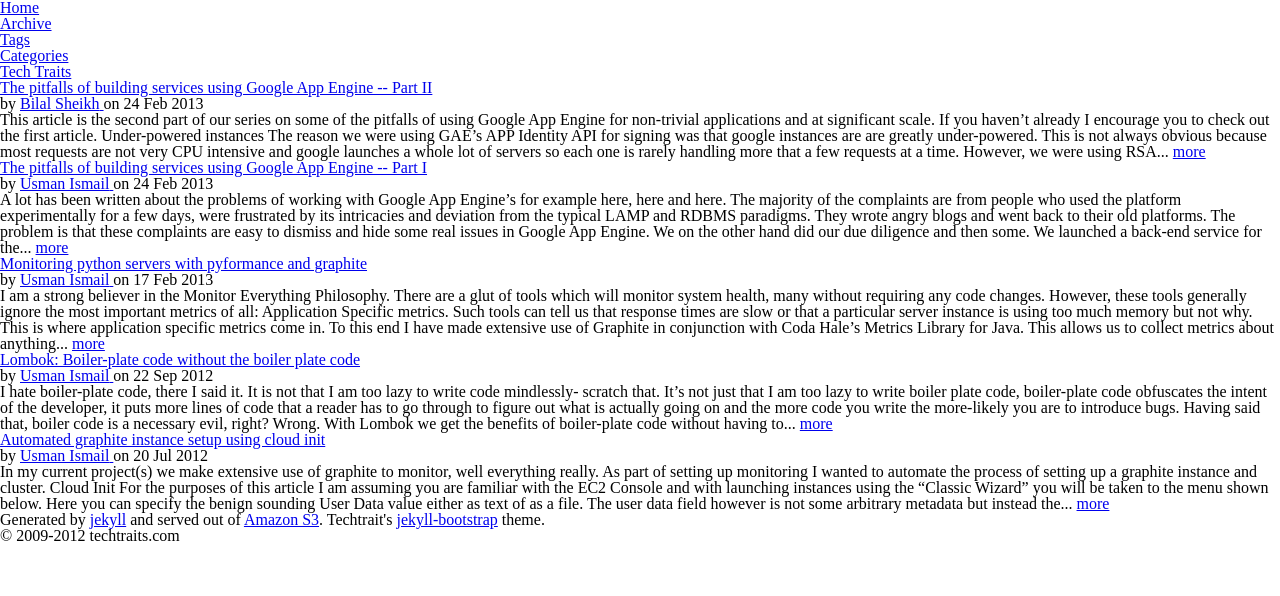
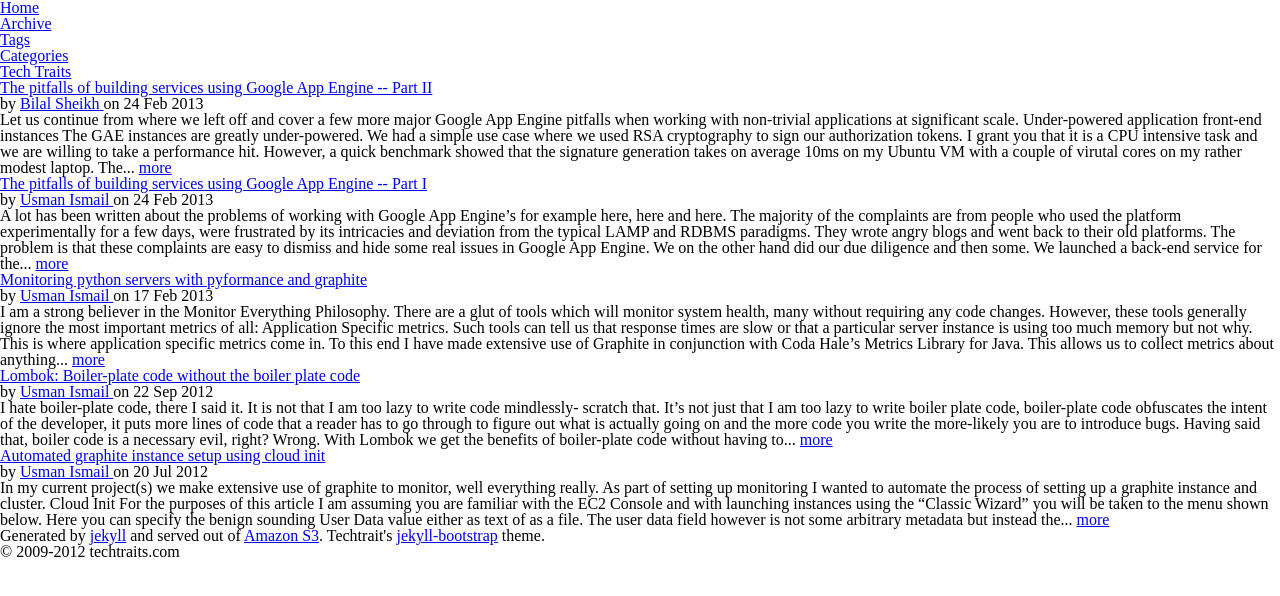
Before and after one commit to techtraits/techtraits-blog, a Jekyll site: the page built from index.md, in a window 1280 px wide. Shown: the top 596 px of the page. Built offline with Jekyll 4.4.1, drawn with Linux system fonts in a browser that asks for light colours; nearby versions of some CDN libraries; library files that are not in the unit come from our copies.

Commit message:
Moved a section back. Added content for under-powered instances.

```diff
--- a/_posts/2013-02-24-The-problems-of-working-in-App-engine-I.markdown
+++ b/_posts/2013-02-24-The-problems-of-working-in-App-engine-I.markdown
@@ -33,5 +33,7 @@
 
 ![Backup](/assets/images/backup.jpg)
 
-If you have made this far and I still haven't convinced you, checkout the next part of the series:
+The last thing I would like to highlight is the image above, for me it symbolizes what is wrong with GAE. Its a actual screen shot from a menu in GAE console for restoring backups. These backups were generated through google's standard tool and this is the User interface that allows you to select which up to restore from. The fact that some google developer somewhere wrote this UI looked at it and said "Sure, looks good you can select the backup you want lets ship it" scares me. It shows either an utter disregard for the usability of the server or more likely someone wrote the backup service which used random hashes as file names and assumed the restore code will look in the file for metadata and someone else wrote the restore code and assumed the file names would be human readable.
+
+If you have made it this far and I still haven't convinced you, checkout the next part of the series:
 **[ The pitfalls of building services using Google App Engine -- Part II](http://techtraits.com/2013-02-24-The-problems-of-working-in-App-engine-II.html)**
--- a/_posts/2013-02-24-The-problems-of-working-in-App-engine-II.markdown
+++ b/_posts/2013-02-24-The-problems-of-working-in-App-engine-II.markdown
@@ -10,15 +10,28 @@
 
 ---
 
-This article is the second part of our series on some of the pitfalls of using Google App Engine for non-trivial applications and at significant scale. If you haven't already I encourage you to check out the [first article](http://techtraits.com/2013-02-24-The-problems-of-working-in-App-engine-I.html).
+Let us continue from where we [left off](http://techtraits.com/2013-02-24-The-problems-of-working-in-App-engine-I.html) and cover a few more major Google App Engine pitfalls when working with non-trivial applications at significant scale.
 
-## Under-powered instances
+# Under-powered application front-end instances
+The GAE instances are greatly under-powered. We had a simple use case where we used RSA cryptography to sign our authorization tokens. I grant you that it is a CPU intensive task and we are willing to take a performance hit. However, a quick benchmark showed that the signature generation takes on average 10ms on my Ubuntu VM with a couple of virutal cores on my rather modest laptop. The same code on Google App Engine under no load takes anywhere from 500 to 600ms. This time does not include network latency or any scheduler overhead, this is just the time time taken to compute the signature.
 
-The reason we were using GAE's APP Identity API for signing was that google instances are are greatly under-powered. This is not always obvious because most requests are not very CPU intensive and google launches a whole lot of servers so each one is rarely handling more that a few requests at a time. However, we were using RSA cryptography to sign our authorization tokens. I grant you that this is a CPU intensive task and we are willing to take the performance hit. However a quick benchmark showed that the signature generation takes on average 10ms on my rather modest laptop. The same code on a google app engine server under no load takes 400-600ms. This time does not include network latency or any scheduler overhead, this is just the time time taken to compute the signature.
+A small benchmark for computing an RSA signature:
+
+    A VM on my laptop	 	 10ms
+    GAE F1 (600MHz, 128MB)	 500-600ms
+    GAE F2 (1200MHz, 256MB)	 450-500ms
+    GAE F4 (2400MHz, 512MB)
+    GAE F4 (2400MHz, 1GB)
+
+If you scour through Google groups, you will find that the best approach for doing something like this is to offload this work to an external service with more computational resources and then make an HTTP call. In fact GAE's [APP Indentity API](https://developers.google.com/appengine/docs/java/appidentity/) offers exactly this. However, the API has an arbitrary daily hidden quota of 1.84 Million calls ([see this](http://techtraits.com)) and there is no way of increasing it at the moment.
+
+# Under-performing Google Data Store and under-provisioned Cache
+It would be fair to argue that most applications are not CPU intensive and spend a significant amount of time waiting on cache and the backend data store.
+
 
 ## Disconnect between services
 
 Another thing that has me pulling out my hair is the complete disconnect between the various google services. This was highlighted when we needed to get data from our DataStore into Big Query for analysis. To get data into BigQuery you either need to upload it from your local machine or first copy it into Cloud Storage. While this is fine for manual operation but we are generating many gigabytes of data daily. Why is it necessary to copy it all to local storage and incur the network bandwidth cost and then load back into BigQuery and take that cost hit again. Data can be imported into BigQuery in two formats, CSV and JSON however data can only be exported in CSV format. We use a lot of JSON hence its very easy for us to write JSON to be ingested by BigQuery and the BigQuery certainly speaks JSON as it allows import of this format. Why is it arbitrarily denying export to JSON? Google has a detailed ACL mechanism to manage access to cloud storage however in order to authorize a user data access to BigQuery there is a completely separate authentication mechanism. Oh how I yearn for IAMs service on amazon. The ACLs on the cloud storage bucket can only be set using the appcfg.py tool which has to be run locally, the cloud storage access can only be setup using the API console. I could go on, it seams like no two services were designed to work with each other cleanly.
 
 
-The last thing I would like to highlight is the image above, for me it symbolizes what is wrong with GAE. Its a actual screen shot from a menu in GAE console for restoring backups. These backups were generated through google's standard tool and this is the User interface that allows you to select which up to restore from. The fact that some google developer somewhere wrote this UI looked at it and said "Sure, looks good you can select the backup you want lets ship it" scares me. It shows either an utter disregard for the usability of the server or more likely someone wrote the backup service which used random hashes as file names and assumed the restore code will look in the file for metadata and someone else wrote the restore code and assumed the file names would be human readable. Neither of these cases give me confidence that whats "under the hood" of google app engine has been thought through very well. This is important because you as a service developer are relying on GAE to have good plumbing under the hood as you have no control over it. If I had to write our service again I would probably go with Amazon Elastic Beanstalk or something less. For now it all kind of works and we are too far down this path so we will keep our fingers crossed.
+Neither of these cases give me confidence that whats "under the hood" of google app engine has been thought through very well. This is important because you as a service developer are relying on GAE to have good plumbing under the hood as you have no control over it. If I had to write our service again I would probably go with Amazon Elastic Beanstalk or something less. For now it all kind of works and we are too far down this path so we will keep our fingers crossed.
```
